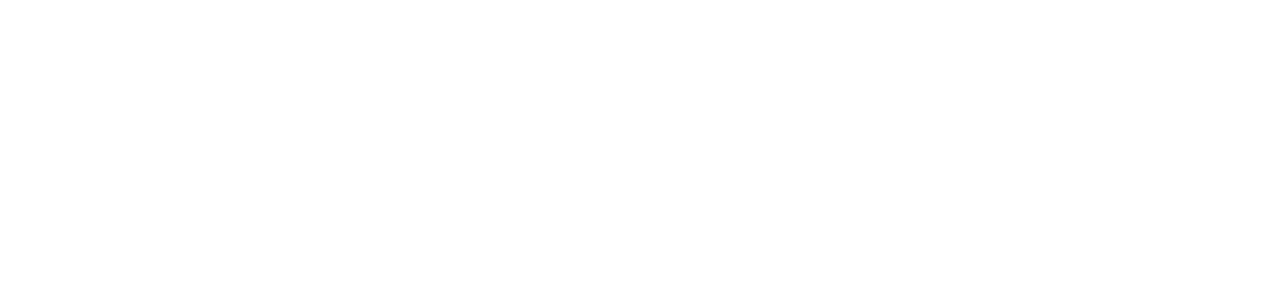
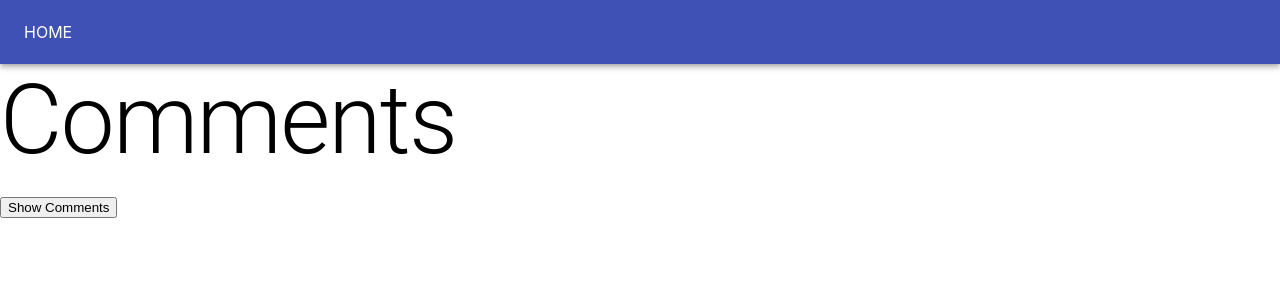
Before and after one commit to Oozaku/hello-react, a React (Create React App) app: page /playwithfakeapi in a window 1280 px wide. Shown: the top 300 px of the page. Built offline with nearby package versions, Linux system fonts and the light colour scheme.

Commit message:
play with fake api using axios, useeffects and usestates

```diff
--- a/package.json
+++ b/package.json
@@ -8,6 +8,7 @@
     "@testing-library/jest-dom": "^5.11.5",
     "@testing-library/react": "^11.1.0",
     "@testing-library/user-event": "^12.1.10",
+    "axios": "^0.21.0",
     "react": "^17.0.1",
     "react-dom": "^17.0.1",
     "react-router-dom": "^5.2.0",
--- a/src/Routes.js
+++ b/src/Routes.js
@@ -4,6 +4,7 @@ import {Route, BrowserRouter} from 'react-router-dom';
 import Home from './pages/Home';
 import AnotherHello from './pages/AnotherHello';
 import Counter from './pages/Counter';
+import PlayWithFakeAPI from './pages/PlayWithFakeAPI';
 
 function Routes () {
   return (
@@ -11,6 +12,7 @@ function Routes () {
       <Route component={Home} path='/' exact />
       <Route component={AnotherHello} path='/anotherhello' />
       <Route component={Counter} path='/counter' />
+      <Route component={PlayWithFakeAPI} path='/playwithfakeapi' />
     </BrowserRouter>
 
   );
--- /dev/null
+++ b/src/components/Comments.js
@@ -0,0 +1,33 @@
+import React, { useState, useEffect } from 'react';
+import axios from 'axios';
+
+const Comments = () => {
+  const [ dataComment, loadComment] = useState();
+
+  useEffect(() => {
+    axios.get(`https://jsonplaceholder.typicode.com/comments`)
+      .then( (resulComments) => {
+        const dComment = resulComments.data;
+        loadComment(dComment);
+      });
+  }, []);
+
+  return (
+    <div>
+      {dataComment && dataComment.map( (comment) => {
+        const { id, name, email, body } = comment;
+        return (
+          <div key={id}>
+            <br/>
+            <h4><b>{name}</b></h4>
+            <h5><b>{email}</b></h5>
+            <p>{body}</p>
+            <br />
+          </div>
+        );
+      })}
+    </div>
+  );
+};
+
+export default Comments;
--- a/src/components/Header.js
+++ b/src/components/Header.js
@@ -1,10 +1,9 @@
 import React from 'react';
+import Typography from '@material-ui/core/Typography';
 
 function Header(prop) {
   return (
-    <header>
-      <h1>{prop.title}</h1>
-    </header>
+  <Typography variant='h1'>{prop.title}</Typography>
   );
 }
 
--- a/src/components/NewCard.js
+++ b/src/components/NewCard.js
@@ -29,7 +29,7 @@ const NewCard = (props) => {
         <Typography variant="h5" component="h2">
           {title}
         </Typography>
-
+        <br/>
         <Typography variant="body2" component="p">
           {description}
         </Typography>
--- a/src/pages/Home.js
+++ b/src/pages/Home.js
@@ -13,6 +13,11 @@ const cardsInfo = [
     title: 'Counter 0 to 5',
     description: 'Using useState!',
     link: '/counter',
+  },
+  {
+    title: 'Playing with Fake API',
+    description: 'Using axios to get an fake API and practicing useEffect and useState',
+    link: '/playwithfakeapi',
   }
 ];
 
--- /dev/null
+++ b/src/pages/PlayWithFakeAPI.js
@@ -0,0 +1,27 @@
+import React, { useState } from 'react';
+import TopPanel from '../components/TopPanel';
+import Comments from '../components/Comments';
+import  Header from '../components/Header';
+
+
+const PlayWithFakeAPI = () => {
+  const [ showComments, setShowComments] = useState(false);
+
+  return (
+    <div>
+      <TopPanel />
+      <Header title='Comments' />
+      <br />
+      {showComments? (
+        <React.Fragment>
+          <button onClick={ () => setShowComments(false) } >Hide Comments</button>
+          <Comments/>
+        </React.Fragment>
+        ):(
+        <button onClick={ () => setShowComments(true) } >Show Comments</button>
+      )}
+    </div>
+  );
+}
+
+export default PlayWithFakeAPI;
```
Also changed, not shown: 1 other file (tests, documents, lock files or other folders).
